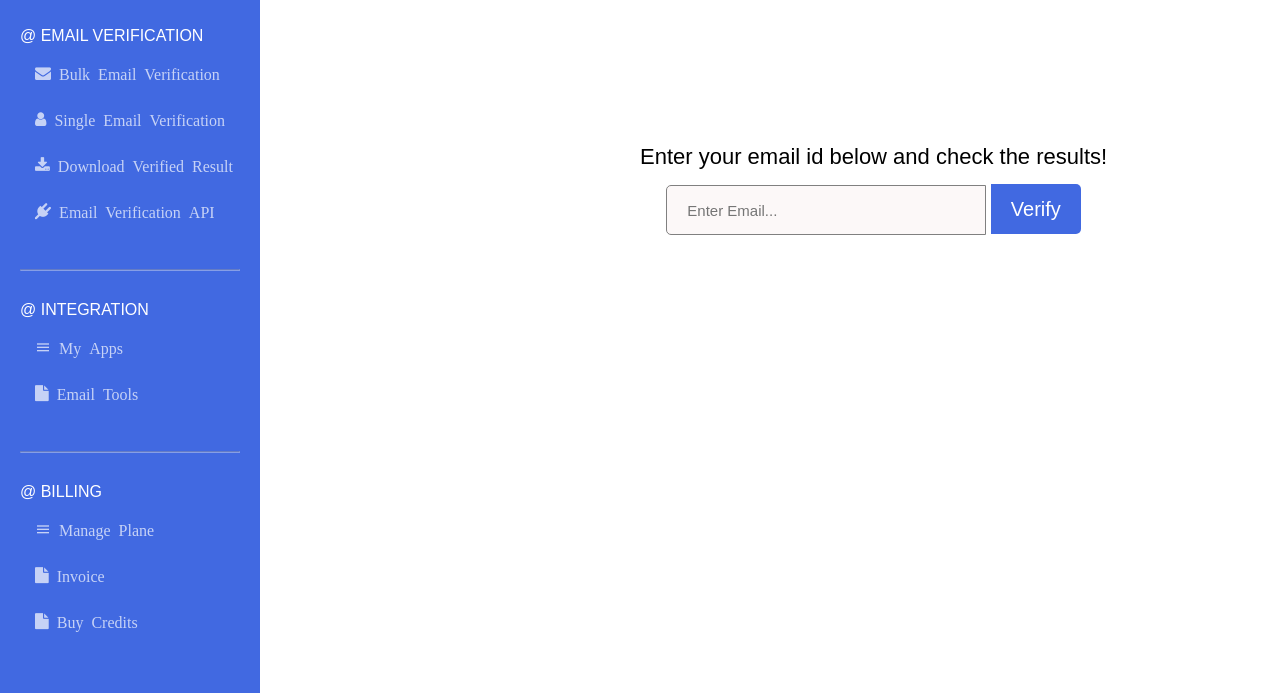
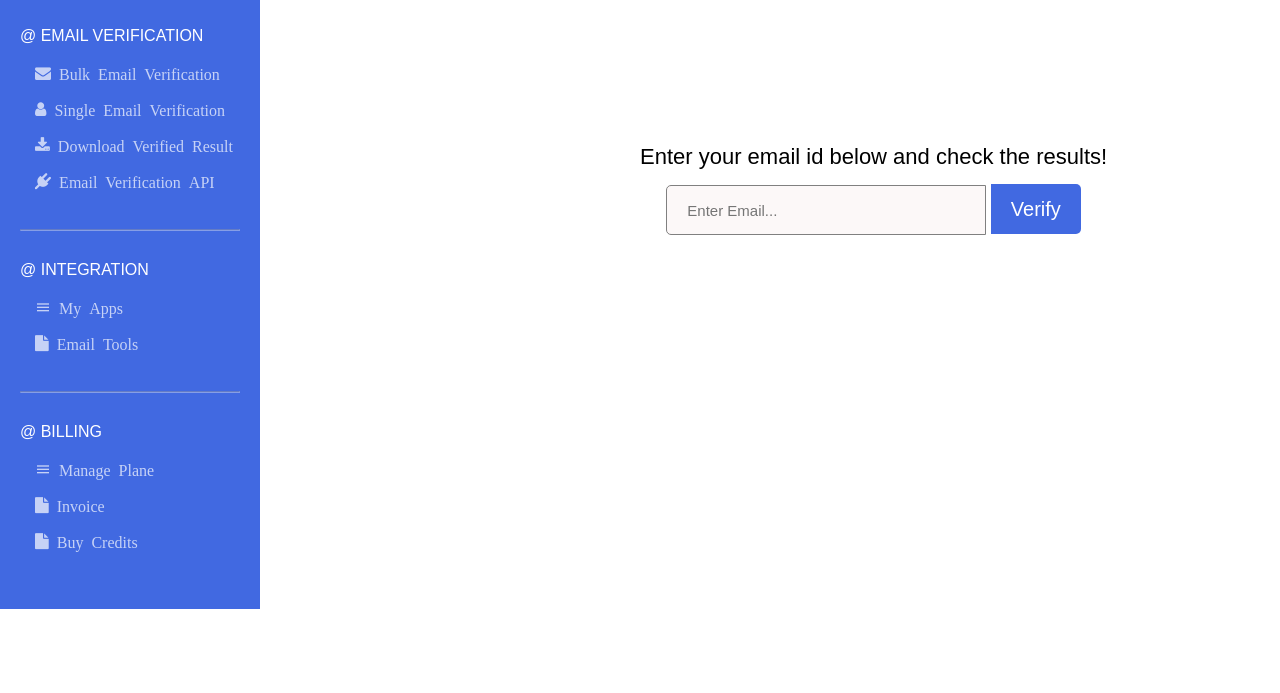
Before and after one commit to deepakjtv/XEV, a plain HTML site: page index.html in a window 1280 px wide. Shown: the part 144-837 px from the top of the page. After the commit the page ends 800 px from the top, so only its background shows below. Drawn offline with Linux system fonts and the light colour scheme; files whose address does not match are found by name.

Commit message:
edit haeder height

```diff
--- a/style.css
+++ b/style.css
@@ -73,7 +73,7 @@ header{
     position: absolute;
     margin-top: 80px;
     display: flex;
-    height: 757px;
+    height: 673px;
 }
 header aside{
     width: 260px;
@@ -97,7 +97,7 @@ header aside div div{
 header aside div div a{
     text-decoration: none;
     color: #fff;
-    margin: 0 0 30px 0;
+    margin: 0 0 20px 0;
     opacity: .7;
 }
 /* aside end */
```
